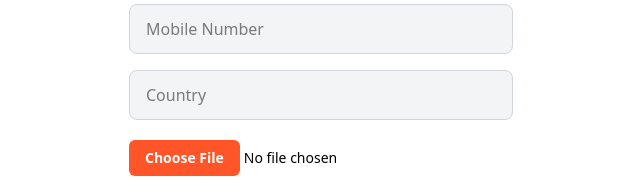
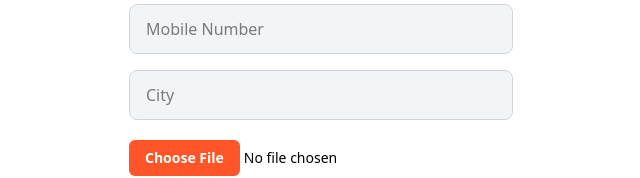
Before and after one commit to asharaam1/donation-user-web, a Next.js app: page /auth/signup in a window 1280 px wide. Both pictures are taken after a click on the button "Needy". Shown: the part 612-790 px from the top of the page, without its empty margins (319-959 px from the left). Built offline with nearby package versions, Linux system fonts and the light colour scheme.

Commit message:
country -> city

```diff
--- a/app/auth/signup/page.jsx
+++ b/app/auth/signup/page.jsx
@@ -20,7 +20,7 @@ export default function Signup() {
   const [password, setPassword] = useState("");
   const [confirmPassword, setConfirmPassword] = useState("");
   const [mobile, setMobile] = useState("");
-  const [country, setCountry] = useState("");
+  const [city, setCity] = useState("");
   const [profileImageUrl, setProfileImageUrl] = useState(null);
   const [error, setError] = useState("");
   const [loading, setLoading] = useState(false);
@@ -85,7 +85,7 @@ export default function Signup() {
 
       if (role === "needy") {
         userData.mobile = mobile;
-        userData.country = country;
+        userData.city = city;
       }
 
       await setDoc(doc(db, "users", user.uid), userData);
@@ -183,9 +183,9 @@ export default function Signup() {
 
               <input
                 type="text"
-                placeholder="Country"
-                value={country}
-                onChange={(e) => setCountry(e.target.value)}
+                placeholder="City"
+                value={city}
+                onChange={(e) => setCity(e.target.value)}
                 required
                 className="w-full px-4 py-3 bg-gray-100 border border-gray-300 rounded-lg focus:outline-none focus:ring-2 focus:ring-[#ff5528]"
               />
--- a/app/needy/profile/page.jsx
+++ b/app/needy/profile/page.jsx
@@ -159,7 +159,7 @@ const NeedyProfile = () => {
               <strong>Mobile:</strong> {userData.mobile || "N/A"}
             </p>
             <p>
-              <strong>Country:</strong> {userData.country || "N/A"}
+              <strong>City:</strong> {userData.city || "N/A"}
             </p>
           </div>
 
```
